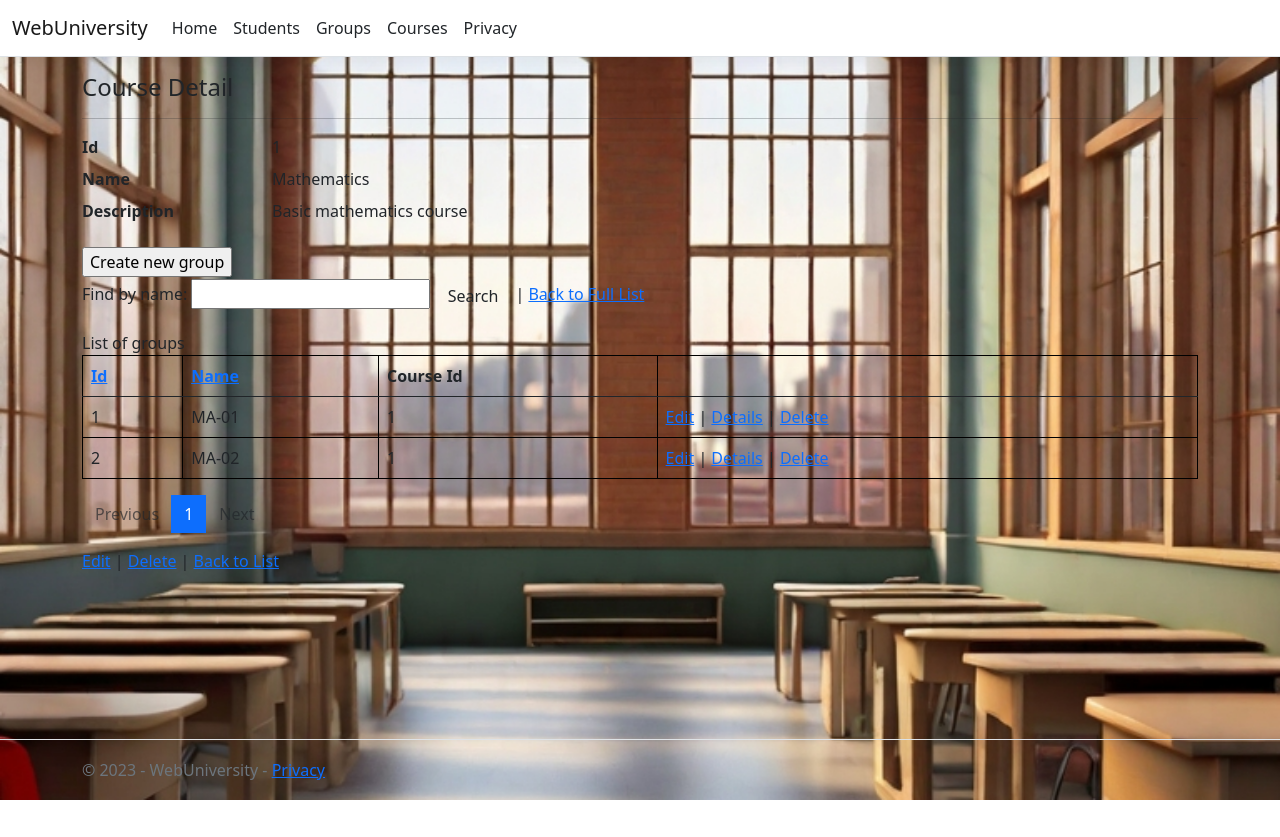
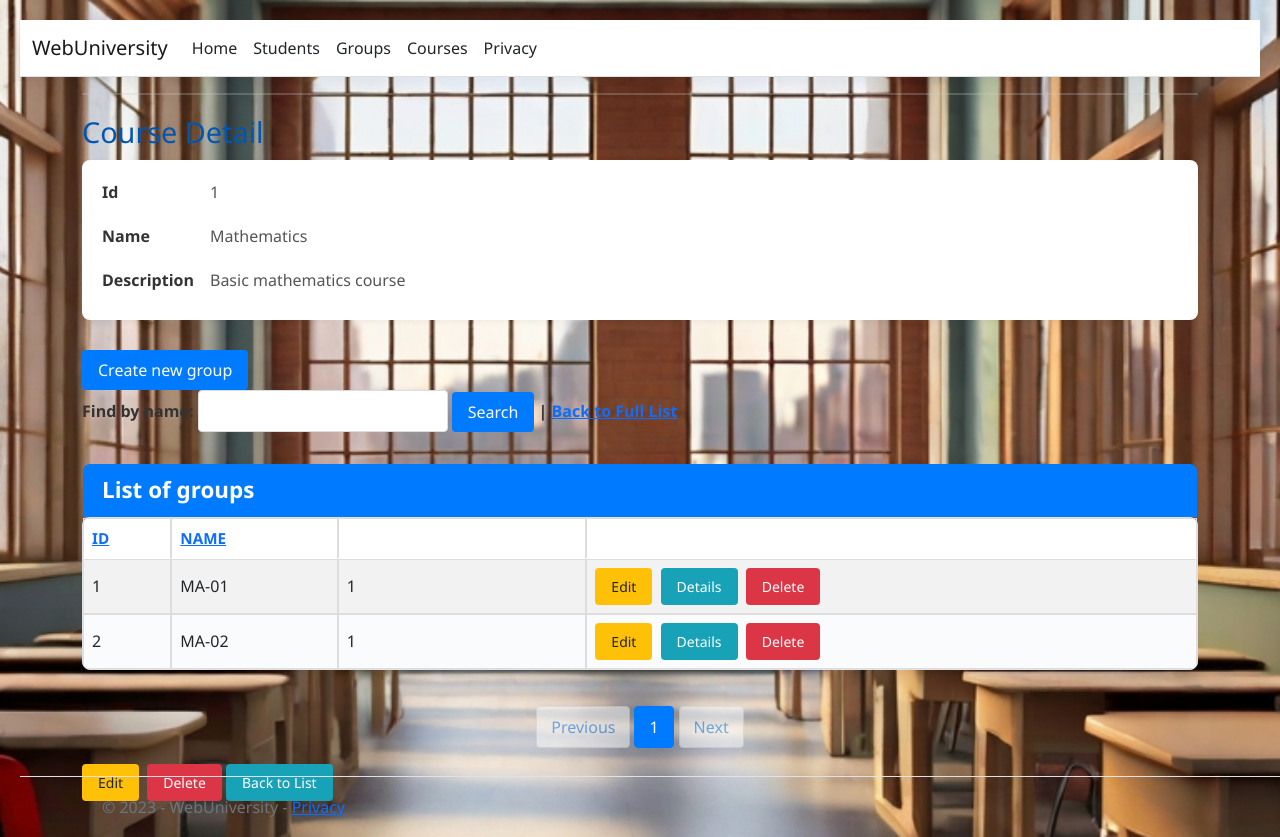
Before and after one commit to Yark13/SelfWorkWeb, an ASP.NET MVC app: page /Course/Details/1 in a window 1280 px wide. Before the commit the page ends 800 px from the top, so only its background shows below. Run offline with ASP.NET Core 8 and stand-ins for ASP.NET MVC 5, Linux system fonts and the light colour scheme; data comes from the database, SQL or seed files in the repository; style sheets or scripts are compiled from the project's sources; the project's own start-up code is not run, and a stand-in starts its controllers and pages; some libraries are stand-ins or nearby versions.

Commit message:
Finish for change styles

```diff
--- a/WebUniversity/WebUniversity/Views/Course/Details.cshtml
+++ b/WebUniversity/WebUniversity/Views/Course/Details.cshtml
@@ -1,56 +1,42 @@
-@using WebUniversity.ViewModels;
+@using WebUniversity.ViewModels
 @model CourseViewModel
+
 @{
     ViewData["Title"] = "Detail";
 }
+
 <head>
     <meta charset="utf-8" />
     <title>Detail of the course</title>
+    <link rel="stylesheet" href="~/css/entity-details.css" />
 </head>
 
-<style>
-    table {
-      border-collapse: collapse;
-      width: 100%;
-    }
-
-    th, td {
-      border: 1px solid black;
-      padding: 8px;
-    }
-
-    caption {
-      font-weight: bold;
-      margin-bottom: 10px;
-    }
-  </style>
-
+<hr />
 <h4>Course Detail</h4>
-    <hr />
-    <dl class="row">
-        <dt class = "col-sm-2">
+<dl class="details-container">
+    <dt class="col-sm-2">
         @Html.DisplayNameFor(model => model.Id)
     </dt>
-        <dd class = "col-sm-10">
+    <dd class="col-sm-10">
         @Html.DisplayFor(model => model.Id)
     </dd>
-        <dt class = "col-sm-2">
+    <dt class="col-sm-2">
         @Html.DisplayNameFor(model => model.Name)
     </dt>
-        <dd class = "col-sm-10">
+    <dd class="col-sm-10">
         @Html.DisplayFor(model => model.Name)
     </dd>
-        <dt class = "col-sm-2">
+    <dt class="col-sm-2">
         @Html.DisplayNameFor(model => model.Description)
     </dt>
-        <dd class = "col-sm-10">
+    <dd class="col-sm-10">
         @Html.DisplayFor(model => model.Description)
     </dd>
 </dl>
 
 <form asp-controller="Group" asp-action="Create" method="get">
     <input type="hidden" name="CourseId" value="@Model.Id" />
-    <input type="submit" value="Create new group"  />
+    <input type="submit" value="Create new group" class="btn btn-primary" />
 </form>
 
 <form asp-action="Index" method="get">
@@ -63,128 +49,119 @@
     </div>
 </form>
 
+<div class="table-responsive">
+    <table class="table table-striped">
         <caption>List of groups</caption>
-<table class="table">
         <thead>
             <tr>
-            <th>
-                <a asp-action="Details" asp-route-sortOrder="@ViewData["IdSortParm"]" asp-route-currentFilter="@ViewData["CurrentFilter"]">Id</a>
-            </th>
-            <th>
-                <a asp-action="Details" asp-route-sortOrder="@ViewData["NameSortParm"]" asp-route-currentFilter="@ViewData["CurrentFilter"]">Name</a>
-            </th>
-            <th>
-                Course Id
-            </th>
-            <th></th>
+                <th><a asp-action="Details" asp-route-sortOrder="@ViewData["IdSortParm"]" asp-route-currentFilter="@ViewData["CurrentFilter"]">Id</a></th>
+                <th><a asp-action="Details" asp-route-sortOrder="@ViewData["NameSortParm"]" asp-route-currentFilter="@ViewData["CurrentFilter"]">Name</a></th>
+                <th>Course Id</th>
+                <th>Actions</th>
             </tr>
         </thead>
         <tbody>
             @foreach (var item in Model.Mygroups)
             {
                 <tr>
+                    <td>@Html.DisplayFor(modelItem => item.Id)</td>
+                    <td>@Html.DisplayFor(modelItem => item.Name)</td>
+                    <td>@Html.DisplayFor(modelItem => item.CourseID)</td>
                     <td>
-                    @Html.DisplayFor(modelItem => item.Id)
-                </td>
-                <td>
-                    @Html.DisplayFor(modelItem => item.Name)
-                </td>
-                <td>
-                    @Html.DisplayFor(modelItem => item.CourseID)
-                </td>
-                <td>
-                    <a asp-controller="Group" asp-action="Edit" asp-route-id="@item.Id">Edit</a> |
-                    <a asp-controller="Group" asp-action="Details" asp-route-id="@item.Id">Details</a> |
-                    <a asp-controller="Group" asp-action="Delete" asp-route-id="@item.Id">Delete</a>
+                        <a asp-action="Edit" asp-route-id="@item.Id" class="btn btn-sm btn-warning me-1">Edit</a>
+                        <a asp-action="Details" asp-route-id="@item.Id" class="btn btn-sm btn-info me-1">Details</a>
+                        <a asp-action="Delete" asp-route-id="@item.Id" class="btn btn-sm btn-danger">Delete</a>
                     </td>
                 </tr>
             }
         </tbody>
     </table>
+</div>
 
 @{
     var groupList = Model.Mygroups;
     var prevDisabled = !groupList.HasPreviousPage ? "disabled" : "";
     var nextDisabled = !groupList.HasNextPage ? "disabled" : "";
+}
 
-}
 <ul class="pagination">
     <li class="page-item">
         <a asp-action="Details"
            asp-route-sortOrder="@ViewData["CurrentSort"]"
            asp-route-pageNumber="@(groupList.PageIndex - 1)"
            asp-route-currentFilter="@ViewData["CurrentFilter"]"
-        class="btn btn-default @prevDisabled"
-        class="page-link"
-        aria-current="page">
+           class="page-link @prevDisabled">
             Previous
         </a>
     </li>
 
-    <li class="@(groupList.PageIndex == 1 ? "page-item active " : "page-item")">
+    <li class="@(groupList.PageIndex == 1 ? "page-item active" : "page-item")">
         <a asp-action="Details"
            asp-route-sortOrder="@ViewData["CurrentSort"]"
-        asp-route-pageNumber="@(1)"
+           asp-route-pageNumber="1"
            asp-route-currentFilter="@ViewData["CurrentFilter"]"
-        class="page-link"
-        aria-current="page">
+           class="page-link">
             1
         </a>
     </li>
-    @if (groupList.TotalPages > 3 && groupList.PageIndex > 3 ) { <p> . . . </p> }
 
+    @if (groupList.TotalPages > 3 && groupList.PageIndex > 3)
+    {
+        <p> . . . </p>
+    }
 
-    @if(groupList.TotalPages > 3 && groupList.PageIndex > 2 && groupList.PageIndex < groupList.TotalPages)
+    @if (groupList.TotalPages > 3 && groupList.PageIndex > 2 && groupList.PageIndex < groupList.TotalPages)
     {
         <li>
             <a asp-action="Details"
                asp-route-sortOrder="@ViewData["CurrentSort"]"
                asp-route-pageNumber="@(groupList.PageIndex - 1)"
                asp-route-currentFilter="@ViewData["CurrentFilter"]"
-        class="page-link"
-        aria-current="page">
+               class="page-link">
                 @(groupList.PageIndex - 1)
             </a>
         </li>
     }
 
-    @if(groupList.TotalPages > 2){
-    <li class="@((groupList.PageIndex > 1 && groupList.PageIndex < groupList.TotalPages) ? "page-item active " : "page-item")">
+    @if (groupList.TotalPages > 2)
+    {
+        <li class="@((groupList.PageIndex > 1 && groupList.PageIndex < groupList.TotalPages) ? "page-item active" : "page-item")">
             <a asp-action="Details"
                asp-route-sortOrder="@ViewData["CurrentSort"]"
-        asp-route-pageNumber="@(groupList.PageIndex == 1 ? groupList.PageIndex + 1 :groupList.PageIndex != groupList.TotalPages ? groupList.PageIndex : groupList.TotalPages - 1 )"
+               asp-route-pageNumber="@(groupList.PageIndex == 1 ? groupList.PageIndex + 1 : groupList.PageIndex != groupList.TotalPages ? groupList.PageIndex : groupList.TotalPages - 1)"
                asp-route-currentFilter="@ViewData["CurrentFilter"]"
-        class="page-link"
-        aria-current="page">
-         @(groupList.PageIndex == 1 ? groupList.PageIndex + 1 :groupList.PageIndex != groupList.TotalPages ? groupList.PageIndex : groupList.TotalPages - 1 )
+               class="page-link">
+                @(groupList.PageIndex == 1 ? groupList.PageIndex + 1 : groupList.PageIndex != groupList.TotalPages ? groupList.PageIndex : groupList.TotalPages - 1)
             </a>
         </li>
     }
 
-    @if(groupList.TotalPages > 3 && groupList.PageIndex < groupList.TotalPages - 1 && groupList.PageIndex > 1)
+    @if (groupList.TotalPages > 3 && groupList.PageIndex < groupList.TotalPages - 1 && groupList.PageIndex > 1)
     {
         <li>
             <a asp-action="Details"
                asp-route-sortOrder="@ViewData["CurrentSort"]"
                asp-route-pageNumber="@(groupList.PageIndex + 1)"
                asp-route-currentFilter="@ViewData["CurrentFilter"]"
-        class="page-link"
-        aria-current="page">
+               class="page-link">
                 @(groupList.PageIndex + 1)
             </a>
         </li>
     }
 
-    @if (groupList.TotalPages > 3 && groupList.PageIndex < groupList.TotalPages - 2 ) { <p> . . . </p> }
+    @if (groupList.TotalPages > 3 && groupList.PageIndex < groupList.TotalPages - 2)
+    {
+        <p> . . . </p>
+    }
 
-    @if(groupList.TotalPages > 1){
-    <li class="@(groupList.PageIndex == groupList.TotalPages ? "page-item active " : "page-item")">
+    @if (groupList.TotalPages > 1)
+    {
+        <li class="@(groupList.PageIndex == groupList.TotalPages ? "page-item active" : "page-item")">
             <a asp-action="Details"
                asp-route-sortOrder="@ViewData["CurrentSort"]"
-        asp-route-pageNumber="@(groupList.TotalPages)"
+               asp-route-pageNumber="@groupList.TotalPages"
                asp-route-currentFilter="@ViewData["CurrentFilter"]"
-        class="page-link"
-        aria-current="page">
+               class="page-link">
                 @(groupList.TotalPages)
             </a>
         </li>
@@ -195,90 +172,14 @@
            asp-route-sortOrder="@ViewData["CurrentSort"]"
            asp-route-pageNumber="@(groupList.PageIndex + 1)"
            asp-route-currentFilter="@ViewData["CurrentFilter"]"
-            class="btn btn-default @nextDisabled"
-            aria-current="page">
+           class="page-link @nextDisabled">
             Next
         </a>
     </li>
 </ul>
 
 <div>
-    @Html.ActionLink("Edit", "Edit", new { Model.Id }) |
-    @Html.ActionLink("Delete", "Delete", new { Model.Id}) |
-    <a asp-action="Index">Back to List</a>
+    <a asp-action="Edit" asp-route-id="@Model.Id" class="btn btn-sm btn-warning me-1">Edit</a>
+    <a asp-action="Delete" asp-route-id="@Model.Id" class="btn btn-sm btn-danger">Delete</a>
+    <a asp-action="Index" class="btn btn-sm btn-info me-1">Back to List</a>
 </div>
-
-
-  @*
-<body>
- <h1> Detail</h1>
- <fieldset>
- <legend>Course information</legend>
-
-      <div>
-      <dl class="row">
-        <dt class = "col-sm-2">
-            @Html.DisplayNameFor(model => model.Id)
-        </dt>
-        <dd class = "col-sm-10">
-            @Html.DisplayFor(model => model.Id)
-        </dd>
-        <dt class = "col-sm-2">
-            @Html.DisplayNameFor(model => model.Name)
-        </dt>
-        <dd class = "col-sm-10">
-            @Html.DisplayFor(model => model.Name)
-        </dd>
-        <dt class = "col-sm-2">
-            @Html.DisplayNameFor(model => model.Description)
-        </dt>
-        <dd class = "col-sm-10">
-            @Html.DisplayFor(model => model.Description)
-        </dd>
-      </dl>
-      </div>
-
-      <div>
-       <form asp-controller="Group" asp-action="Create" method="get">
-       <input type="hidden" name="CourseId" value="@Model.Id" />
-       <input type="submit" value="Create new group"  />
-       </form>
-      </div>
-
-      <div>
-      <table>
-       <thead>
-        <tr>
-         <th>ID</th>
-         <th>Name</th>
-         <th>Course ID</th>
-         <th></th>
-        </tr>
-       </thead>
-       <tbody>
-        @foreach(var item in @Model.Mygroups){
-         <tr>
-          <td>@item.Id</td>
-          <td>@item.Name</td>
-          <td>@item.CourseID</td>
-          <td>@Html.ActionLink("Edit", "Edit", "Group",new { id = item.Id}) |
-              @Html.ActionLink("Delete", "Delete", "Group",new { id = item.Id}) |
-              @Html.ActionLink("Detail", "Detail", "Group", new { id = item.Id})
-          </td>
-         </tr>
-        }
-       </tbody>
-      </table>
-      </div>
-
- </fieldset>
-
- <div>
-    @Html.ActionLink("Edit", "Edit", new { Model.Id }) |
-    @Html.ActionLink("Delete", "Delete",new { Model.Id}) |
-    <a asp-action="Index">Back to List</a>
-</div>
-</body>
-</html>
-}
-*@
--- /dev/null
+++ b/WebUniversity/WebUniversity/wwwroot/css/entity-details.css
@@ -0,0 +1,229 @@
+body {
+    font-family: 'Segoe UI', Tahoma, Geneva, Verdana, sans-serif;
+    margin: 20px;
+    background-color: #f4f4f9;
+    color: #333;
+}
+
+h4 {
+    font-size: 1.8em;
+    margin-bottom: 10px;
+    color: #0056b3;
+}
+
+hr {
+    margin: 10px 0 20px;
+    border: 1px solid #ccc;
+}
+
+/* --- Details Section --- */
+.details-container {
+    display: grid;
+    grid-template-columns: max-content 1fr;
+    row-gap: 12px;
+    column-gap: 16px;
+    background: #fff;
+    padding: 20px;
+    border-radius: 8px;
+    box-shadow: 0 2px 6px rgba(0, 0, 0, 0.05);
+    margin-bottom: 30px;
+}
+
+    .details-container dt {
+        font-weight: 600;
+        color: #333;
+    }
+
+    .details-container dd {
+        margin-left: 0;
+        color: #555;
+    }
+
+/* --- Table Styling --- */
+caption {
+    caption-side: top;
+    background-color: #007bff;
+    color: white;
+    font-size: 1.4em;
+    font-weight: 600;
+    padding: 10px 20px;
+    border-top-left-radius: 8px;
+    border-top-right-radius: 8px;
+    text-align: left;
+}
+
+.table-responsive {
+    overflow-x: auto;
+    margin-bottom: 20px;
+}
+
+table {
+    border-collapse: separate;
+    border-spacing: 0;
+    width: 100%;
+    background-color: #fff;
+    border: 1px solid #ccc;
+    border-radius: 8px;
+    overflow: hidden;
+    box-shadow: 0 4px 12px rgba(0, 0, 0, 0.08);
+}
+
+th, td {
+    border: 1px solid #ddd;
+    padding: 12px;
+    text-align: left;
+    font-size: 1em;
+    vertical-align: middle;
+}
+
+th {
+    background-color: #0056b3;
+    color: white;
+    text-transform: uppercase;
+    font-size: 0.95em;
+}
+
+tbody tr:nth-child(even) {
+    background-color: #f9fbfc;
+}
+
+tbody tr:nth-child(odd) {
+    background-color: #fff;
+}
+
+tr:hover {
+    background-color: #eef2f7;
+}
+
+/* --- Form Actions --- */
+.form-actions {
+    display: flex;
+    flex-wrap: wrap;
+    gap: 10px;
+    margin-bottom: 15px;
+    font-weight: bold;
+    align-items: center;
+}
+
+input[type="text"] {
+    padding: 8px 12px;
+    border-radius: 4px;
+    border: 1px solid #ddd;
+    font-size: 1em;
+    width: 250px;
+    max-width: 100%;
+}
+
+    input[type="text"]:focus {
+        outline: none;
+        border-color: #007bff;
+        box-shadow: 0 0 5px rgba(0, 123, 255, 0.5);
+    }
+
+/* --- Buttons --- */
+.btn {
+    padding: 8px 16px;
+    background-color: #007bff;
+    color: white;
+    border: none;
+    border-radius: 4px;
+    text-decoration: none;
+    cursor: pointer;
+    transition: background-color 0.3s ease;
+}
+
+    .btn:hover {
+        background-color: #0056b3;
+    }
+
+    .btn:disabled {
+        background-color: #cccccc;
+        cursor: not-allowed;
+    }
+
+.btn-warning {
+    background-color: #ffc107;
+    color: #212529;
+}
+
+    .btn-warning:hover {
+        background-color: #e0a800;
+    }
+
+.btn-danger {
+    background-color: #dc3545;
+}
+
+    .btn-danger:hover {
+        background-color: #bd2130;
+    }
+
+.btn-info {
+    background-color: #17a2b8;
+}
+
+    .btn-info:hover {
+        background-color: #138496;
+    }
+
+/* --- Pagination --- */
+.pagination {
+    list-style: none;
+    display: flex;
+    flex-wrap: wrap;
+    gap: 5px;
+    margin-top: 20px;
+    padding-left: 0;
+    justify-content: center;
+}
+
+    .pagination .page-item {
+        display: inline-block;
+    }
+
+    .pagination .page-link,
+    .pagination .btn {
+        padding: 8px 14px;
+        border: 1px solid #ddd;
+        background-color: white;
+        color: #007bff;
+        text-decoration: none;
+        border-radius: 4px;
+        transition: background-color 0.3s ease;
+    }
+
+    .pagination .page-item.active .page-link {
+        background-color: #007bff;
+        color: white;
+        border: 1px solid #007bff;
+    }
+
+    .pagination .page-link:hover {
+        background-color: #e9ecef;
+    }
+
+.disabled {
+    pointer-events: none;
+    opacity: 0.5;
+}
+
+/* --- Responsive Adjustments --- */
+@media (max-width: 768px) {
+    table, .pagination {
+        font-size: 0.85em;
+    }
+
+    .table-responsive {
+        overflow-x: scroll;
+    }
+
+    .form-actions {
+        flex-direction: column;
+        align-items: flex-start;
+    }
+
+    .btn {
+        width: 100%;
+        text-align: center;
+    }
+}
```
Also changed, not shown: WebUniversity/WebUniversity/Views/Group/Details.cshtml (+42 -63 lines), 17 other files. Lines whose indentation alone changed are shown as unchanged.
